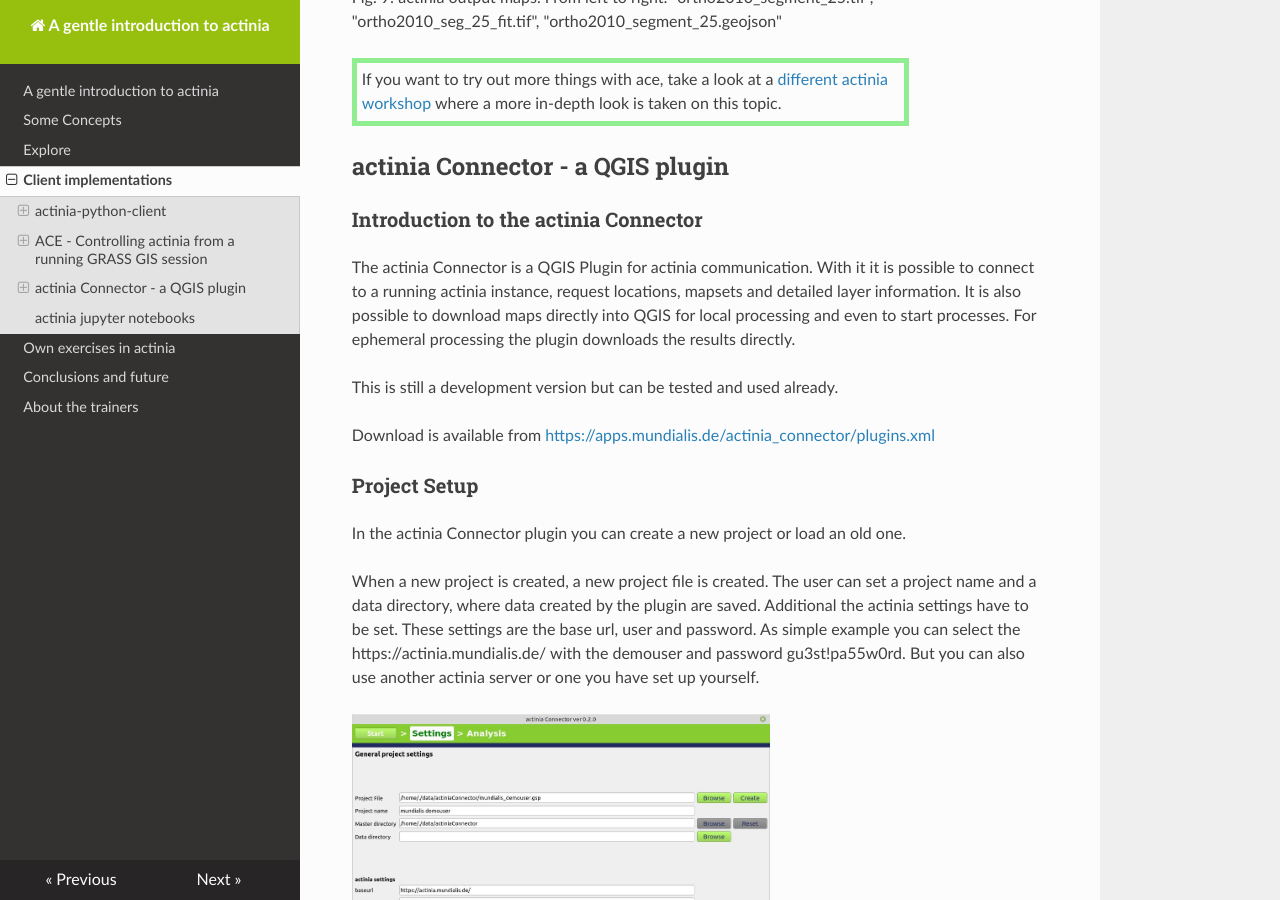
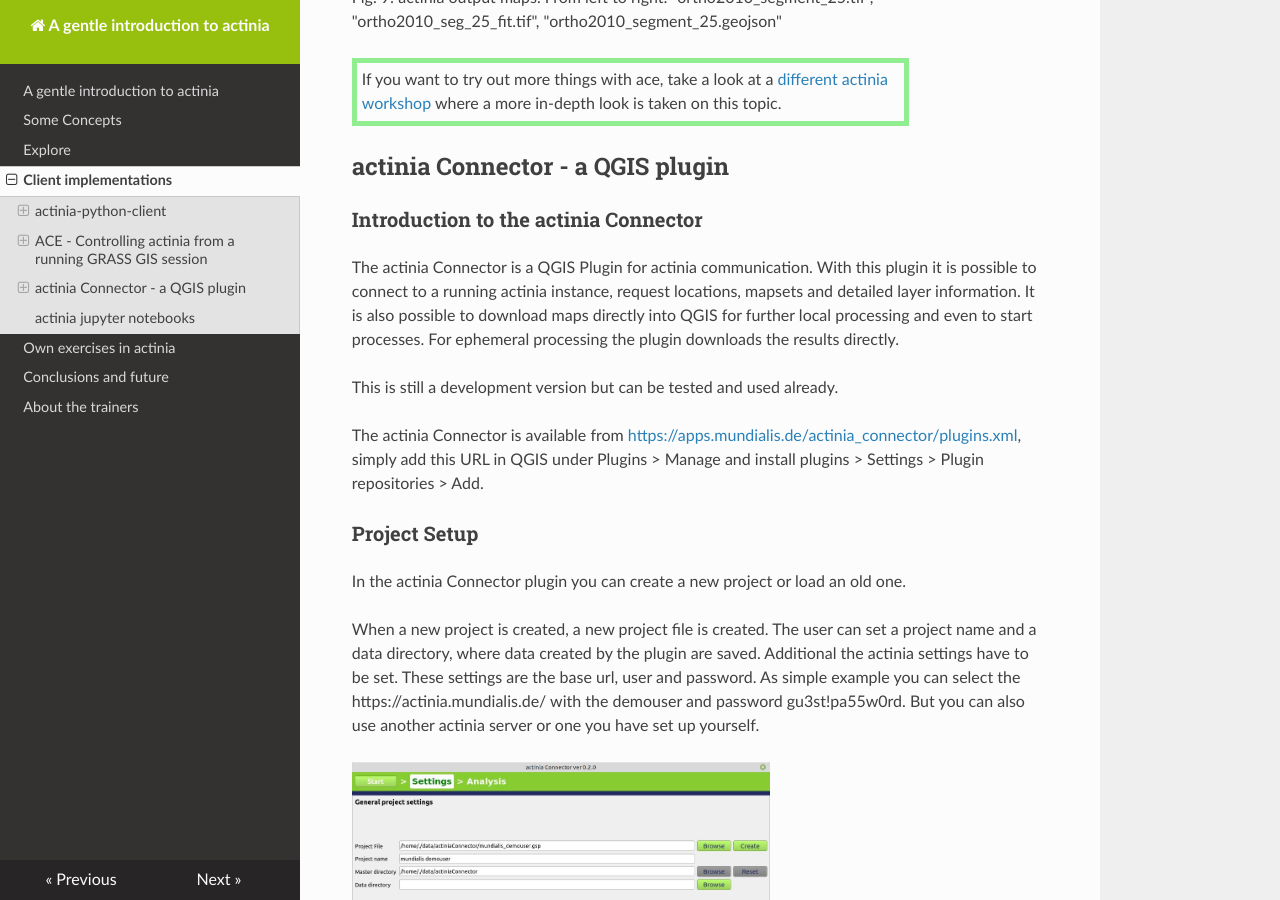
Before and after one commit to actinia-org/actinia-introduction, an MkDocs documentation site: the page built from docs/4_clients.md, in a window 1280 px wide and 900 px high, scrolled down 6190 px. Built offline with MkDocs 1.6.1, drawn with Linux system fonts in a browser that asks for light colours; nearby versions of some CDN libraries; some of the changed text lies outside the part shown.

Commit message:
added a few more explanations

```diff
--- a/docs/4_clients.md
+++ b/docs/4_clients.md
@@ -260,14 +260,14 @@
 
 ### Introduction to the actinia Connector
 
-The actinia Connector is a QGIS Plugin for actinia communication. With it it is possible to connect to a
-running actinia instance, request locations, mapsets and detailed layer information.
-It is also possible to download maps directly into QGIS for local processing and even
+The actinia Connector is a QGIS Plugin for actinia communication. With this plugin it is possible
+to connect to a running actinia instance, request locations, mapsets and detailed layer information.
+It is also possible to download maps directly into QGIS for further local processing and even
 to start processes. For ephemeral processing the plugin downloads the results directly.
 
 This is still a development version but can be tested and used already.
 
-Download is available from [https://apps.mundialis.de/actinia_connector/plugins.xml](https://apps.mundialis.de/actinia_connector/plugins.xml)
+The actinia Connector is available from [https://apps.mundialis.de/actinia_connector/plugins.xml](https://apps.mundialis.de/actinia_connector/plugins.xml), simply add this URL in QGIS under Plugins > Manage and install plugins > Settings > Plugin repositories > Add.
 
 
 ### Project Setup
@@ -328,7 +328,15 @@
 
 ## actinia jupyter notebooks
 
+Jupyter Notebooks are server-client applications that allow code written in a notebook document to be edited and executed through a web browser. They can be run on a local computer that does not require Internet access, as well as used to control computations on a remote server accessed via the Internet.
+
+Jupyter notebooks can be interactive and are run through a web browser. They provide the ability to combine live code, explanatory text, and computational results into a single document. Jupyter Notebooks can be easily shared as documents.
+
 You can find various actinia notebooks on [GitHub](https://github.com/mundialis/actinia-jupyter).
+
+
+
+Troubleshooting:
 
 On error `ImportError: cannot import name 'contextfilter' from 'jinja2' (/home/ctawalika/.local/lib/python3.8/site-packages/jinja2/__init__.py)`:
 Remove pip packages with eg `pip3 uninstall jinja2 notebook`
```
